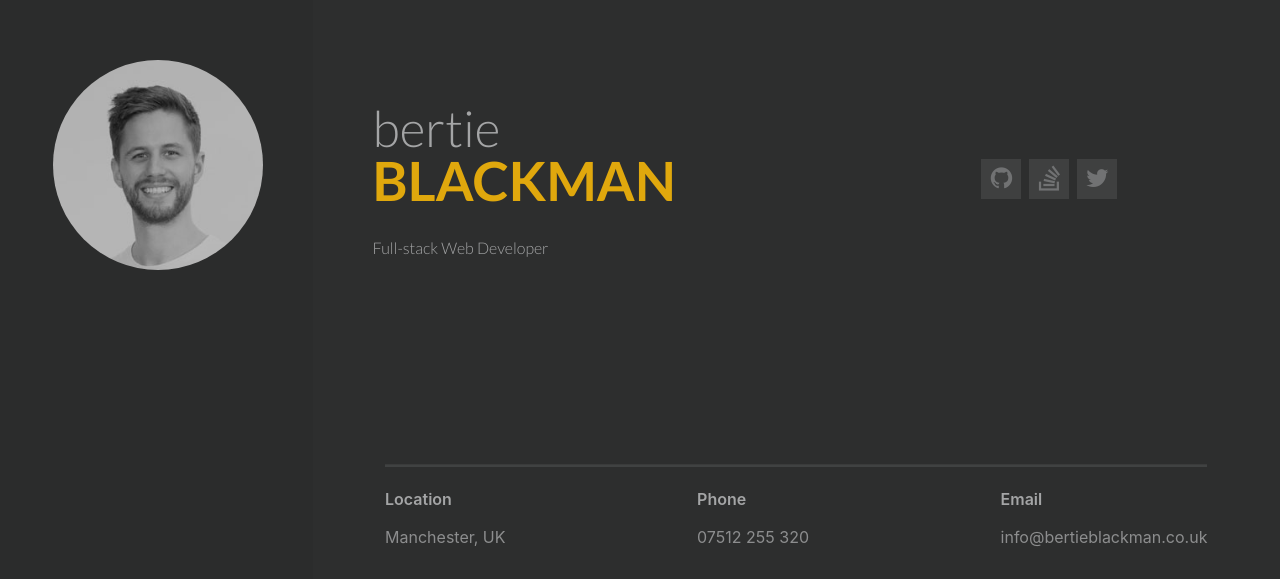
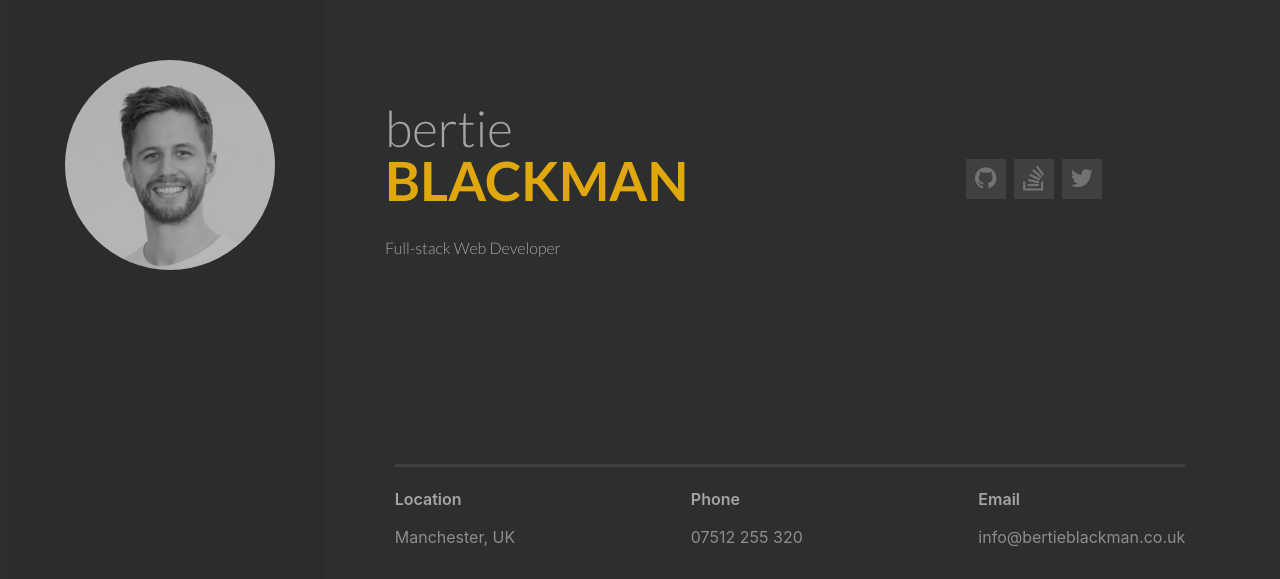
Before and after one commit to covertbert/bertie-blackman-portfolio, a Vue app: page /#/ in a window 1280 px wide. Shown: the part 221-800 px from the top of the page. Built offline with nearby package versions, Linux system fonts and the light colour scheme.

Commit message:
Bootstrap margin fix

```diff
--- a/src/components/layout/HeaderComponent.vue
+++ b/src/components/layout/HeaderComponent.vue
@@ -85,6 +85,7 @@
   .header-component__row
     @media (min-width $break-lg)
       height 100%
+      margin 0 10px
 
   .header-component-avatar
     display flex
--- a/src/components/layout/PageSectionComponent.vue
+++ b/src/components/layout/PageSectionComponent.vue
@@ -61,6 +61,9 @@
 <style scoped lang="stylus" rel="stylesheet/stylus">
   @import "../../assets/stylus/variables.styl"
 
+  .page-section
+    margin 0 10px
+
   .page-section__header
     background-color $black-dark
     border-top 1px solid $quinary-gray
```
